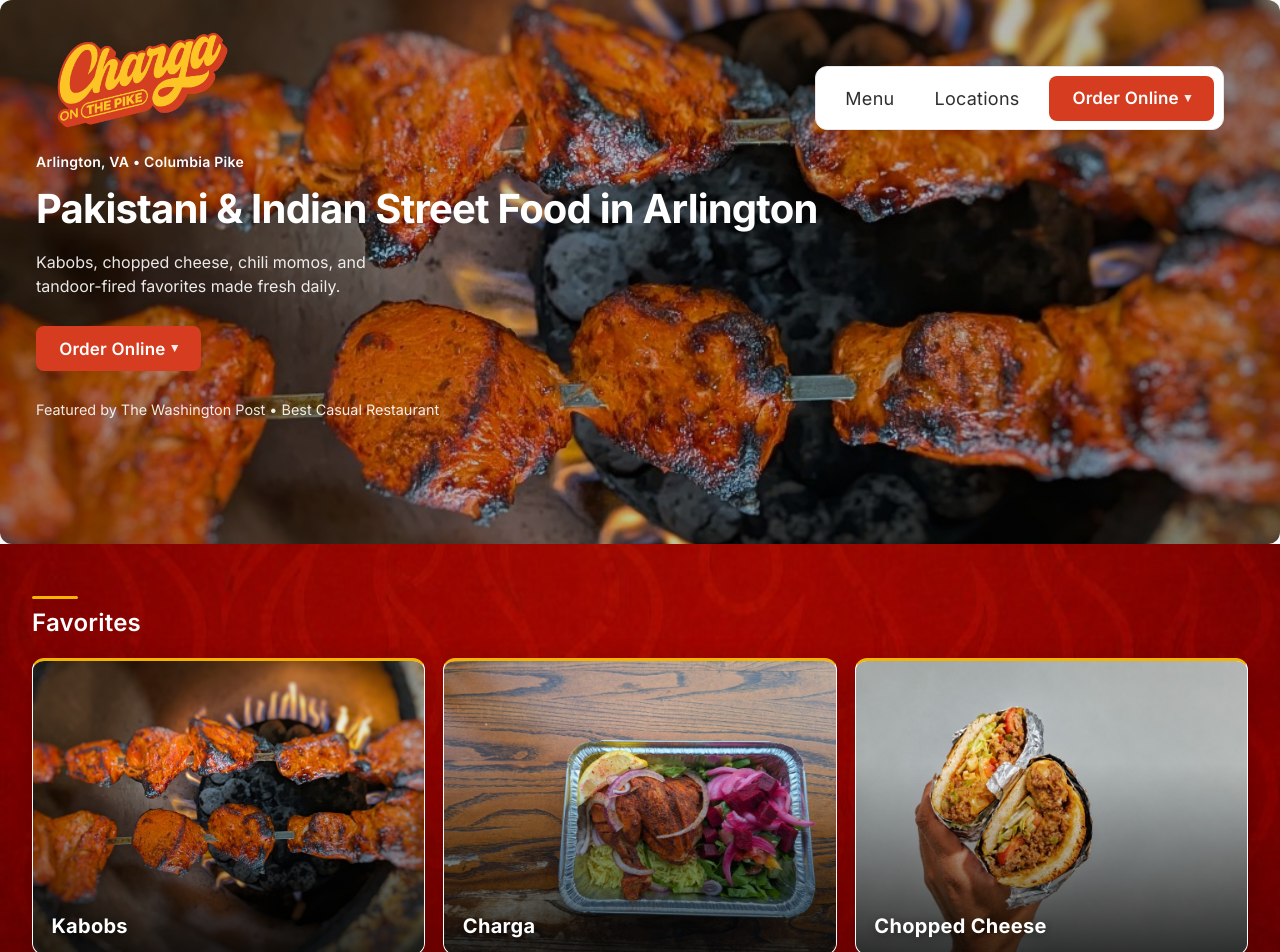
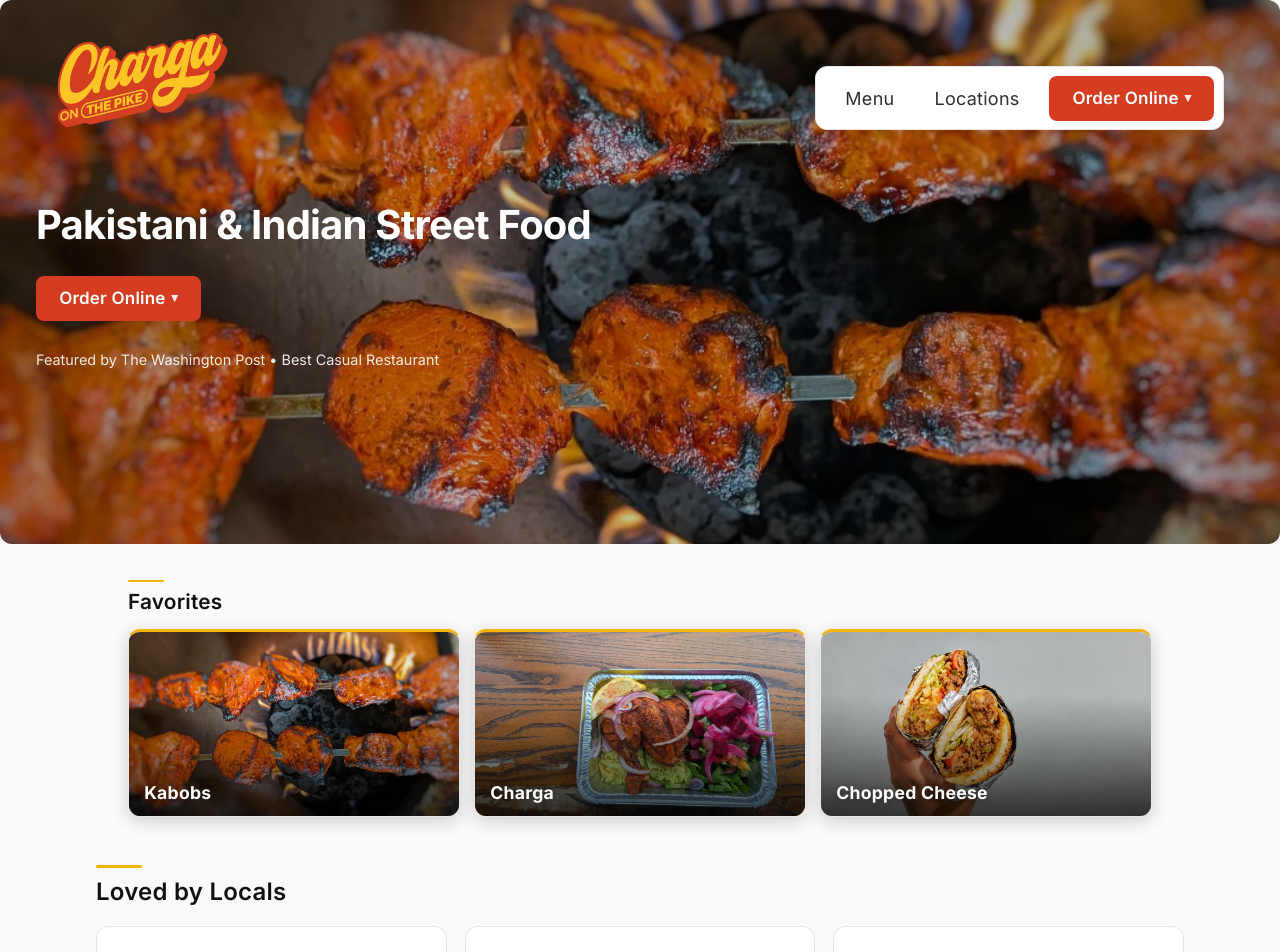
Before and after one commit to ialamin/charga-website, a React (Vite) app: page / in a window 1280 px wide. Shown: the top 952 px of the page. Built offline with nearby package versions, Linux system fonts and the light colour scheme.

Commit message:
Simplify hero copy and restyle Favorites as a compact light section.
Drop hero eyebrow and subtitle so the hero stays focused; move Favorites off the full-bleed red band to a lighter, smaller layout that sits secondary to the hero.

Co-authored-by: Cursor <cursoragent@cursor.com>

```diff
--- a/src/components/Hero.jsx
+++ b/src/components/Hero.jsx
@@ -12,9 +12,7 @@ function Hero() {
       }}
     >
       <div className="hero-content">
-        <p className="hero-eyebrow">{siteConfig.heroEyebrow}</p>
         <h1 className="hero-title">{siteConfig.heroTitle}</h1>
-        <p className="hero-subtitle">{siteConfig.heroSubtitle}</p>
         <div className="hero-actions">
           <OrderDropdown label="Order Online" className="hero-primary" />
           {siteConfig.cateringUrl ? (
--- a/src/components/MenuHighlights.jsx
+++ b/src/components/MenuHighlights.jsx
@@ -22,7 +22,7 @@ function MenuHighlights() {
       <div className="menu-highlights">
         <div className="section-header menu-highlights-copy">
           <span className="section-accent" aria-hidden="true"></span>
-          <h2 id="menu-highlights-heading" className="section-title section-title--inverse">
+          <h2 id="menu-highlights-heading" className="section-title">
             Favorites
           </h2>
         </div>
--- a/src/index.css
+++ b/src/index.css
@@ -685,27 +685,12 @@ main {
   padding: 3.75rem 1.25rem 2.5rem;
 }
 
-.hero-eyebrow {
+.hero-title {
   margin: 0;
-  font-size: 0.875rem;
-  font-weight: 600;
-  letter-spacing: 0.02em;
-}
-
-.hero-title {
-  margin: 0.875rem 0 0;
   font-size: 2.125rem;
   font-weight: var(--font-weight-bold);
   line-height: 1.15;
   letter-spacing: -0.02em;
-}
-
-.hero-subtitle {
-  margin: 1.125rem 0 0;
-  font-size: 1rem;
-  max-width: 38ch;
-  margin-left: auto;
-  margin-right: auto;
 }
 
 .hero-actions {
@@ -766,62 +751,70 @@ button.hero-primary {
   font-size: 0.9rem;
 }
 
-.hero-eyebrow,
 .hero-title,
-.hero-subtitle,
 .hero-trust {
   color: #fff;
 }
 
 .menu-highlights-band {
-  width: 100vw;
-  max-width: none;
-  margin: 0 calc(50% - 50vw);
-  padding: 2.75rem 1rem 3rem;
-  background-color: #a8231a;
-  background-image:
-    linear-gradient(180deg, rgba(0, 0, 0, 0.18) 0%, rgba(0, 0, 0, 0.06) 45%, rgba(0, 0, 0, 0.22) 100%),
-    url('/images/favorites-band.png');
-  background-size: cover;
-  background-position: center bottom;
-  background-repeat: no-repeat;
+  max-width: 64rem;
+  margin: 0 auto;
+  padding: 2rem 0 0;
 }
 
 .menu-highlights {
-  max-width: 76rem;
-  margin: 0 auto;
   display: grid;
-  gap: 1.25rem;
+  gap: 0.875rem;
 }
 
 .menu-highlights-copy {
   max-width: none;
 }
 
+.menu-highlights-copy .section-accent {
+  width: 36px;
+  height: 2px;
+  margin-bottom: 0.5rem;
+}
+
+.menu-highlights-copy .section-title {
+  font-size: 1.2rem;
+  font-weight: var(--font-weight-semibold);
+}
+
 .menu-highlights-tiles {
-  display: grid;
-  grid-template-columns: 1fr;
-  gap: 1rem;
+  display: flex;
+  gap: 0.7rem;
+  overflow-x: auto;
+  scroll-snap-type: x mandatory;
+  scrollbar-width: none;
+  -ms-overflow-style: none;
+}
+
+.menu-highlights-tiles::-webkit-scrollbar {
+  display: none;
 }
 
 .menu-highlight-tile {
+  flex: 0 0 min(72vw, 16.5rem);
+  scroll-snap-align: start;
   overflow: hidden;
-  border: 1px solid rgba(255, 255, 255, 0.14);
+  border: 1px solid var(--border);
   border-top: 3px solid var(--accent);
   border-radius: 0.75rem;
   background: var(--surface);
-  box-shadow: 0 8px 28px rgba(0, 0, 0, 0.22);
+  box-shadow: 0 4px 18px rgba(0, 0, 0, 0.18);
   transition: transform 0.22s ease, box-shadow 0.22s ease;
 }
 
 .menu-highlight-tile:hover {
   transform: translateY(-2px);
-  box-shadow: 0 12px 36px rgba(0, 0, 0, 0.28);
+  box-shadow: 0 8px 24px rgba(0, 0, 0, 0.22);
 }
 
 .menu-highlight-media {
   position: relative;
-  aspect-ratio: 4 / 3;
+  aspect-ratio: 3 / 2;
   overflow: hidden;
 }
 
@@ -853,9 +846,9 @@ button.hero-primary {
   right: 0;
   bottom: 0;
   z-index: 1;
-  padding: 1.15rem 1.1rem 1rem;
+  padding: 0.85rem 0.9rem 0.75rem;
   color: #fff;
-  font-size: 1.2rem;
+  font-size: 1.05rem;
   font-weight: 700;
   line-height: 1.15;
   letter-spacing: 0.015em;
@@ -1105,23 +1098,35 @@ button.hero-primary {
     justify-content: flex-start;
   }
 
-  .hero-subtitle {
-    margin-left: 0;
-    margin-right: 0;
+  .menu-highlights-band {
+    padding-top: 2.25rem;
   }
 
-  .menu-highlights-band {
-    padding: 3.25rem 2rem 3.5rem;
+  .menu-highlights-copy .section-title {
+    font-size: 1.3rem;
   }
 
   .menu-highlights-tiles {
+    display: grid;
     grid-template-columns: repeat(3, minmax(0, 1fr));
-    gap: 1.15rem;
+    gap: 0.875rem;
+    overflow-x: visible;
+    scroll-snap-type: none;
+  }
+
+  .menu-highlight-tile {
+    flex: none;
+  }
+
+  .menu-highlight-media {
+    max-height: 11.5rem;
+    aspect-ratio: auto;
+    height: 11.5rem;
   }
 
   .menu-highlight-name {
-    font-size: 1.25rem;
-    padding: 1.2rem 1.15rem 1.05rem;
+    font-size: 1.1rem;
+    padding: 0.9rem 0.95rem 0.8rem;
   }
 
   .menu-page-header,
@@ -1211,7 +1216,6 @@ button.hero-primary:hover,
   color: var(--primary);
 }
 
-.hero-subtitle,
 .hero-trust {
   color: rgba(255, 255, 255, 0.9);
 }
--- a/src/siteConfig.js
+++ b/src/siteConfig.js
@@ -19,12 +19,9 @@ const sites = {
     pageTitle: 'Charga On The Pike | Pakistani & Indian Food in Arlington VA',
     metaDescription:
       'Charga On The Pike serves Pakistani and Indian street food in Arlington, VA. Kabobs, chopped cheese, chili momos, and tandoor-fired favorites on Columbia Pike.',
-    heroEyebrow: 'Arlington, VA • Columbia Pike',
-    heroTitle: 'Pakistani & Indian Street Food in Arlington',
+    heroTitle: 'Pakistani & Indian Street Food',
     heroImage: '/images/hero.jpg',
     heroImagePosition: 'center 44%',
-    heroSubtitle:
-      'Kabobs, chopped cheese, chili momos, and tandoor-fired favorites made fresh daily.',
     followAlongText: 'Food, stories, and life on Columbia Pike.',
     footerBrand: 'Charga On The Pike',
     footerDescription: 'Pakistani & Indian street food on Columbia Pike in Arlington, VA.',
@@ -57,12 +54,9 @@ const sites = {
     pageTitle: 'Charga Grill | Halal Grill & Street Food in Arlington VA',
     metaDescription:
       'Charga Grill on Langston Blvd serves halal grill chicken, kabobs, and global street food favorites in Arlington, VA. Order online or explore catering.',
-    heroEyebrow: 'Arlington, VA • Langston Blvd',
-    heroTitle: 'Halal Grill & Street Food in Arlington',
+    heroTitle: 'Halal Grill & Street Food',
     heroImage: '/images/hero.jpg',
     heroImagePosition: 'center 38%',
-    heroSubtitle:
-      'Halal grill chicken, kabobs, and street food favorites fired over charcoal and made fresh daily.',
     followAlongText: 'Food, stories, and life on Langston Blvd.',
     footerBrand: 'Charga Grill',
     footerDescription: 'Halal grill and street food on Langston Blvd in Arlington, VA.',
```
